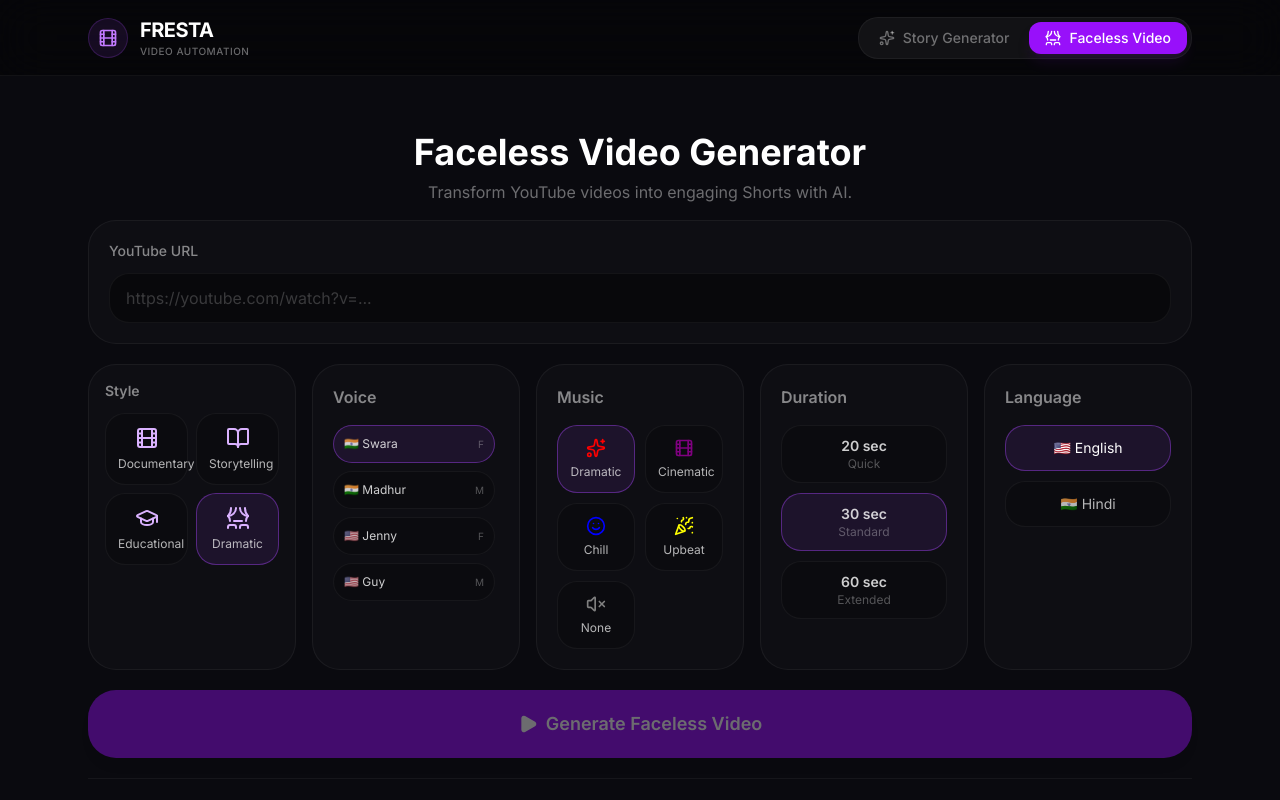
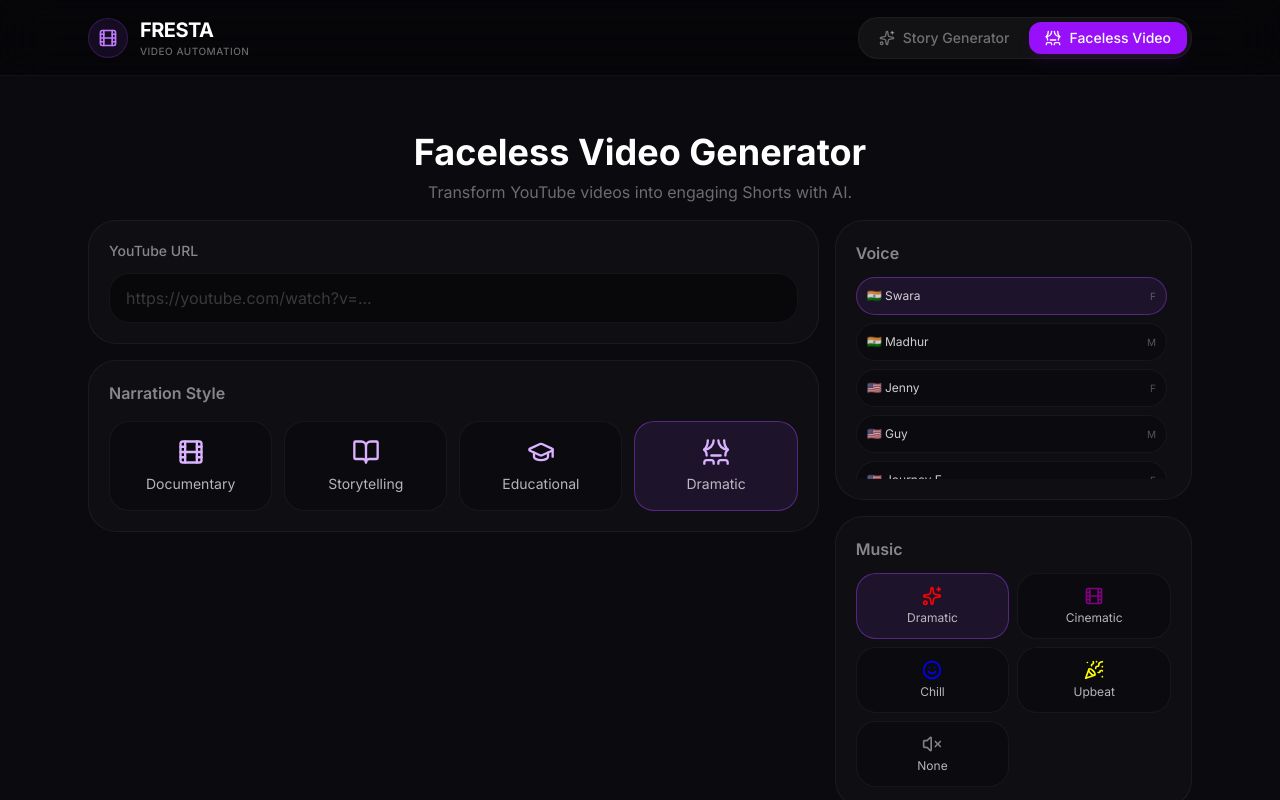
Before and after one commit to Swotboysandy/fresta, a Next.js app: page / in a window 1280 px wide. Both pictures are taken after a click on the button "Faceless Video". Shown: the top 800 px of the page. Built offline with nearby package versions, Linux system fonts and the light colour scheme.

Commit message:
feat: implement asymmetric grid layout - large card on left, 2 cards on right

```diff
--- /dev/null
+++ b/NEW_LAYOUT.tsx
@@ -0,0 +1,122 @@
+{/* Asymmetric Grid Layout - Like your image */ }
+<div className="grid grid-cols-3 gap-4">
+
+    {/* LEFT SIDE - Large Card (2/3 width) - URL + Style */}
+    <div className="col-span-2 space-y-4">
+        {/* URL Input */}
+        <div className="bg-white/[0.02] border border-white/5 rounded-xl p-5">
+            <label className="block text-sm font-medium text-white/50 mb-3">YouTube URL</label>
+            <input
+                type="text"
+                value={facelessUrl}
+                onChange={(e) => setFacelessUrl(e.target.value)}
+                placeholder="https://youtube.com/watch?v=..."
+                className="w-full px-4 py-3 text-base bg-black/40 border border-white/5 rounded-lg text-white placeholder:text-white/20 focus:outline-none focus:border-purple-500/30 transition-all"
+                disabled={isProcessingFaceless}
+            />
+        </div>
+
+        {/* Style - Large with 4 columns */}
+        <div className="bg-white/[0.02] border border-white/5 rounded-xl p-5 flex-1">
+            <label className="block text-base font-semibold text-white/50 mb-4">Narration Style</label>
+            <div className="grid grid-cols-4 gap-3">
+                {STYLES.map((s) => (
+                    <button
+                        key={s.id}
+                        onClick={() => setFacelessStyle(s.id)}
+                        disabled={isProcessingFaceless}
+                        className={`p-4 rounded-lg border transition-all ${facelessStyle === s.id ? "border-purple-500/40 bg-purple-500/10" : "border-white/5 bg-black/20 hover:border-purple-500/20"}`}
+                    >
+                        <s.icon className="w-7 h-7 mx-auto mb-2 text-purple-300" />
+                        <div className="text-sm text-white/70">{s.label}</div>
+                    </button>
+                ))}
+            </div>
+        </div>
+    </div>
+
+    {/* RIGHT SIDE - 2 Cards stacked (1/3 width) */}
+    <div className="col-span-1 space-y-4">
+
+        {/* Voice - Top Right */}
+        <div className="bg-white/[0.02] border border-white/5 rounded-xl p-5 h-[280px] flex flex-col">
+            <label className="block text-base font-semibold text-white/50 mb-3">Voice</label>
+            <div className="space-y-2 flex-1 overflow-y-auto custom-scrollbar pr-1">
+                {VOICES.map((v) => (
+                    <button
+                        key={v.id}
+                        onClick={() => setFacelessVoice(v.id)}
+                        disabled={isProcessingFaceless}
+                        className={`w-full p-2.5 rounded-lg border transition-all text-left ${facelessVoice === v.id ? "border-purple-500/40 bg-purple-500/10" : "border-white/5 bg-black/20 hover:border-purple-500/20"}`}
+                    >
+                        <div className="flex items-center justify-between">
+                            <span className="text-xs text-white/80">{v.lang} {v.label}</span>
+                            <span className="text-[10px] text-white/30">{v.gender[0]}</span>
+                        </div>
+                    </button>
+                ))}
+            </div>
+        </div>
+
+        {/* Music - Bottom Right */}
+        <div className="bg-white/[0.02] border border-white/5 rounded-xl p-5 flex flex-col">
+            <label className="block text-base font-semibold text-white/50 mb-3">Music</label>
+            <div className="grid grid-cols-2 gap-2">
+                {MUSIC_MOODS.map((m) => (
+                    <button
+                        key={m.id}
+                        onClick={() => setFacelessMusic(m.id)}
+                        disabled={isProcessingFaceless}
+                        className={`p-3 rounded-lg border transition-all ${facelessMusic === m.id ? "border-purple-500/40 bg-purple-500/10" : "border-white/5 bg-black/20 hover:border-purple-500/20"}`}
+                    >
+                        <m.icon className="w-5 h-5 mx-auto mb-1" style={{ color: m.color }} />
+                        <div className="text-xs text-white/70">{m.label}</div>
+                    </button>
+                ))}
+            </div>
+        </div>
+
+    </div>
+</div>
+
+{/* Bottom Row - Duration & Language */ }
+<div className="grid grid-cols-2 gap-4">
+    {/* Duration */}
+    <div className="bg-white/[0.02] border border-white/5 rounded-xl p-5">
+        <label className="block text-base font-semibold text-white/50 mb-4">Video Duration</label>
+        <div className="flex gap-3">
+            {DURATIONS.map((d) => (
+                <button
+                    key={d.id}
+                    onClick={() => setFacelessDuration(d.id)}
+                    disabled={isProcessingFaceless}
+                    className={`flex-1 p-3 rounded-lg border transition-all ${facelessDuration === d.id ? "border-purple-500/40 bg-purple-500/10" : "border-white/5 bg-black/20 hover:border-purple-500/20"}`}
+                >
+                    <div className="text-sm font-semibold text-white/80">{d.label}</div>
+                    <div className="text-xs text-white/30">{d.desc}</div>
+                </button>
+            ))}
+        </div>
+    </div>
+
+    {/* Language */}
+    <div className="bg-white/[0.02] border border-white/5 rounded-xl p-5">
+        <label className="block text-base font-semibold text-white/50 mb-4">Language</label>
+        <div className="flex gap-3">
+            <button
+                onClick={() => setFacelessLanguage("english")}
+                disabled={isProcessingFaceless}
+                className={`flex-1 p-3 rounded-lg border transition-all text-sm ${facelessLanguage === "english" ? "border-purple-500/40 bg-purple-500/10 text-white" : "border-white/5 bg-black/20 hover:border-purple-500/20 text-white/70"}`}
+            >
+                🇺🇸 English
+            </button>
+            <button
+                onClick={() => setFacelessLanguage("hindi")}
+                disabled={isProcessingFaceless}
+                className={`flex-1 p-3 rounded-lg border transition-all text-sm ${facelessLanguage === "hindi" ? "border-purple-500/40 bg-purple-500/10 text-white" : "border-white/5 bg-black/20 hover:border-purple-500/20 text-white/70"}`}
+            >
+                🇮🇳 Hindi
+            </button>
+        </div>
+    </div>
+</div>
--- a/src/app/page.tsx
+++ b/src/app/page.tsx
@@ -324,6 +324,11 @@ export default function Home() {
                   <p className="text-white/40">Transform YouTube videos into engaging Shorts with AI.</p>
                 </div>
 
+{/* Asymmetric Grid Layout - Like your image */ }
+<div className="grid grid-cols-3 gap-4">
+
+    {/* LEFT SIDE - Large Card (2/3 width) - URL + Style */}
+    <div className="col-span-2 space-y-4">
         {/* URL Input */}
         <div className="bg-white/[0.02] border border-white/5 rounded-xl p-5">
             <label className="block text-sm font-medium text-white/50 mb-3">YouTube URL</label>
@@ -337,31 +342,32 @@ export default function Home() {
             />
         </div>
 
-                {/* 5-Column Dashboard */}
-                <div className="grid grid-cols-5 gap-4">
-
-                  {/* Style */}
-                  <div className="bg-white/[0.02] border border-white/5 rounded-xl p-4">
-                    <label className="block text-sm font-semibold text-white/50 mb-3">Style</label>
-                    <div className="grid grid-cols-2 gap-2">
+        {/* Style - Large with 4 columns */}
+        <div className="bg-white/[0.02] border border-white/5 rounded-xl p-5 flex-1">
+            <label className="block text-base font-semibold text-white/50 mb-4">Narration Style</label>
+            <div className="grid grid-cols-4 gap-3">
                 {STYLES.map((s) => (
                     <button
                         key={s.id}
                         onClick={() => setFacelessStyle(s.id)}
                         disabled={isProcessingFaceless}
-                          className={`p-3 rounded-lg border transition-all ${facelessStyle === s.id ? "border-purple-500/40 bg-purple-500/10" : "border-white/5 bg-black/20 hover:border-purple-500/20"}`}
+                        className={`p-4 rounded-lg border transition-all ${facelessStyle === s.id ? "border-purple-500/40 bg-purple-500/10" : "border-white/5 bg-black/20 hover:border-purple-500/20"}`}
                     >
-                          <s.icon className="w-6 h-6 mx-auto mb-1.5 text-purple-300" />
-                          <div className="text-xs text-white/70">{s.label}</div>
+                        <s.icon className="w-7 h-7 mx-auto mb-2 text-purple-300" />
+                        <div className="text-sm text-white/70">{s.label}</div>
                     </button>
                 ))}
             </div>
         </div>
+    </div>
 
-                  {/* Voice */}
-                  <div className="bg-white/[0.02] border border-white/5 rounded-xl p-5">
-                    <label className="block text-base font-semibold text-white/50 mb-4">Voice</label>
-                    <div className="space-y-2 max-h-[180px] overflow-y-auto custom-scrollbar pr-1">
+    {/* RIGHT SIDE - 2 Cards stacked (1/3 width) */}
+    <div className="col-span-1 space-y-4">
+
+        {/* Voice - Top Right */}
+        <div className="bg-white/[0.02] border border-white/5 rounded-xl p-5 h-[280px] flex flex-col">
+            <label className="block text-base font-semibold text-white/50 mb-3">Voice</label>
+            <div className="space-y-2 flex-1 overflow-y-auto custom-scrollbar pr-1">
                 {VOICES.map((v) => (
                     <button
                         key={v.id}
@@ -378,10 +384,10 @@ export default function Home() {
             </div>
         </div>
 
-                  {/* Music */}
-                  <div className="bg-white/[0.02] border border-white/5 rounded-xl p-5">
-                    <label className="block text-base font-semibold text-white/50 mb-4">Music</label>
-                    <div className="grid grid-cols-2 gap-2.5">
+        {/* Music - Bottom Right */}
+        <div className="bg-white/[0.02] border border-white/5 rounded-xl p-5 flex flex-col">
+            <label className="block text-base font-semibold text-white/50 mb-3">Music</label>
+            <div className="grid grid-cols-2 gap-2">
                 {MUSIC_MOODS.map((m) => (
                     <button
                         key={m.id}
@@ -389,23 +395,28 @@ export default function Home() {
                         disabled={isProcessingFaceless}
                         className={`p-3 rounded-lg border transition-all ${facelessMusic === m.id ? "border-purple-500/40 bg-purple-500/10" : "border-white/5 bg-black/20 hover:border-purple-500/20"}`}
                     >
-                          <m.icon className="w-5 h-5 mx-auto mb-1.5" style={{ color: m.color }} />
+                        <m.icon className="w-5 h-5 mx-auto mb-1" style={{ color: m.color }} />
                         <div className="text-xs text-white/70">{m.label}</div>
                     </button>
                 ))}
             </div>
         </div>
 
+    </div>
+</div>
+
+{/* Bottom Row - Duration & Language */ }
+<div className="grid grid-cols-2 gap-4">
     {/* Duration */}
     <div className="bg-white/[0.02] border border-white/5 rounded-xl p-5">
-                    <label className="block text-base font-semibold text-white/50 mb-4">Duration</label>
-                    <div className="space-y-2.5">
+        <label className="block text-base font-semibold text-white/50 mb-4">Video Duration</label>
+        <div className="flex gap-3">
             {DURATIONS.map((d) => (
                 <button
                     key={d.id}
                     onClick={() => setFacelessDuration(d.id)}
                     disabled={isProcessingFaceless}
-                          className={`w-full p-2.5 rounded-lg border transition-all ${facelessDuration === d.id ? "border-purple-500/40 bg-purple-500/10" : "border-white/5 bg-black/20 hover:border-purple-500/20"}`}
+                    className={`flex-1 p-3 rounded-lg border transition-all ${facelessDuration === d.id ? "border-purple-500/40 bg-purple-500/10" : "border-white/5 bg-black/20 hover:border-purple-500/20"}`}
                 >
                     <div className="text-sm font-semibold text-white/80">{d.label}</div>
                     <div className="text-xs text-white/30">{d.desc}</div>
@@ -417,24 +428,23 @@ export default function Home() {
     {/* Language */}
     <div className="bg-white/[0.02] border border-white/5 rounded-xl p-5">
         <label className="block text-base font-semibold text-white/50 mb-4">Language</label>
-                    <div className="space-y-2.5">
+        <div className="flex gap-3">
             <button
                 onClick={() => setFacelessLanguage("english")}
                 disabled={isProcessingFaceless}
-                        className={`w-full p-3 rounded-lg border transition-all text-sm ${facelessLanguage === "english" ? "border-purple-500/40 bg-purple-500/10 text-white" : "border-white/5 bg-black/20 hover:border-purple-500/20 text-white/70"}`}
+                className={`flex-1 p-3 rounded-lg border transition-all text-sm ${facelessLanguage === "english" ? "border-purple-500/40 bg-purple-500/10 text-white" : "border-white/5 bg-black/20 hover:border-purple-500/20 text-white/70"}`}
             >
                 🇺🇸 English
             </button>
             <button
                 onClick={() => setFacelessLanguage("hindi")}
                 disabled={isProcessingFaceless}
-                        className={`w-full p-3 rounded-lg border transition-all text-sm ${facelessLanguage === "hindi" ? "border-purple-500/40 bg-purple-500/10 text-white" : "border-white/5 bg-black/20 hover:border-purple-500/20 text-white/70"}`}
+                className={`flex-1 p-3 rounded-lg border transition-all text-sm ${facelessLanguage === "hindi" ? "border-purple-500/40 bg-purple-500/10 text-white" : "border-white/5 bg-black/20 hover:border-purple-500/20 text-white/70"}`}
             >
                 🇮🇳 Hindi
             </button>
         </div>
     </div>
-
 </div>
 
                 {/* Generate Button */}
```
Lines whose indentation alone changed are shown as unchanged.
